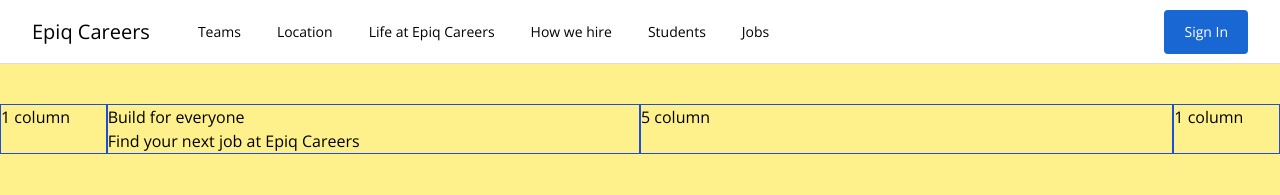
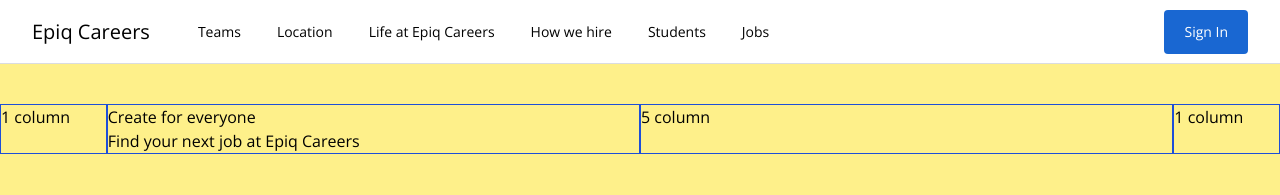
Before and after one commit to Epiq122/job-search, a Vue app: page / in a window 1280 px wide. Shown: the top 195 px of the page. Built offline with nearby package versions, Linux system fonts and the light colour scheme.

Commit message:
Refactor TheHeadline component to dynamically change action in the title

```diff
--- a/src/components/TheHeadline.vue
+++ b/src/components/TheHeadline.vue
@@ -3,18 +3,32 @@
   name: 'TheHeadline',
   data() {
     return {
-      sample: 'Build for everyone',
+      action: 'Build',
+      interval: null,
     };
   },
   created() {
-    console.log('TheHeadline.vue created', this.sample);
+    this.changeTitle();
+  },
+  beforeUnMount() {
+    clearInterval(this.interval);
+  },
+  methods: {
+    changeTitle() {
+      this.interval = setInterval(() => {
+        const actions = ['Build', 'Create', 'Design', 'Code'];
+        const currentActionIndex = actions.indexOf(this.action);
+        const nextActionIndex = (currentActionIndex + 1) % actions.length;
+        this.action = actions[nextActionIndex];
+      }, 3000);
+    },
   },
 };
 </script>
 
 <template>
   <section>
-    <h1>Build for everyone</h1>
+    <h1>{{ action }} for everyone</h1>
     <h2>Find your next job at Epiq Careers</h2>
   </section>
 </template>
```
